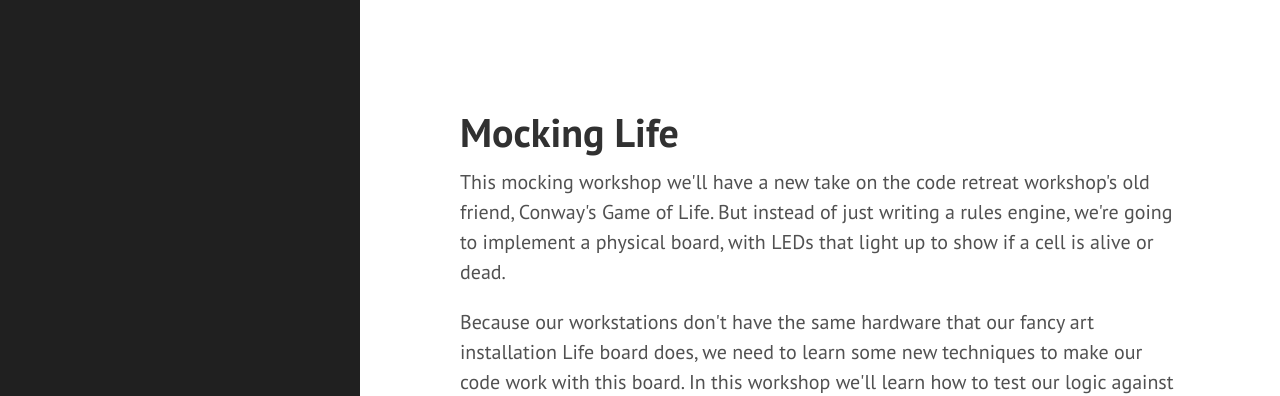
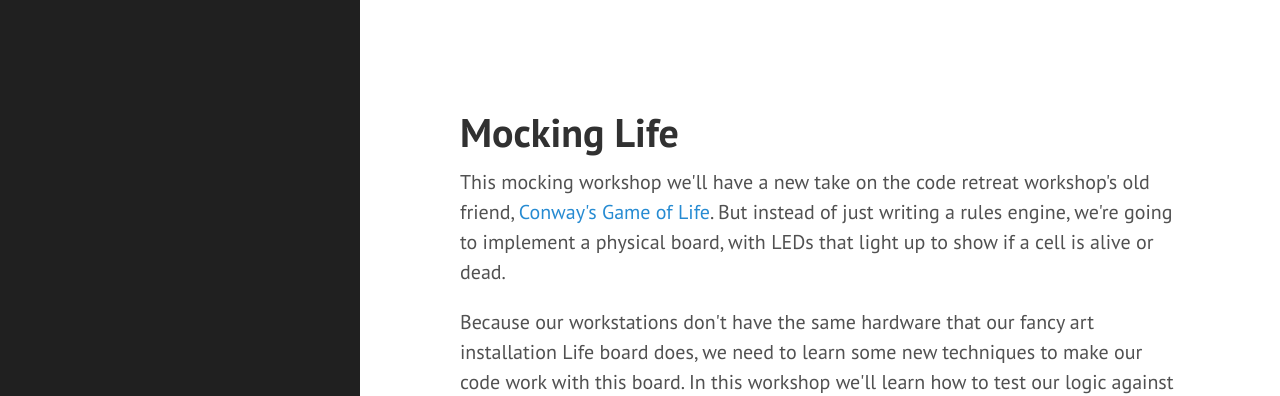
Before and after one commit to LazarusID/embedded-life, a Jekyll site: the page built from docs/index.html, in a window 1280 px wide and 1068 px high. Shown: the top 396 px of the window. Built offline with Jekyll 4.4.1, drawn with Linux system fonts in a browser that asks for light colours; the list of posts is cut into pages by our own code; part of the change alters nothing that is shown.

```diff
--- a/docs/index.html
+++ b/docs/index.html
@@ -5,7 +5,10 @@ title: Home
 
 <h1>Mocking Life</h1>
 
-<p>This mocking workshop we'll have a new take on the code retreat workshop's old friend, Conway's Game of Life. But
+<p>This mocking workshop we'll have a new take on the code retreat
+workshop's old friend, <a
+	href="https://en.wikipedia.org/wiki/Conway%27s_Game_of_Life">Conway's
+	Game of Life</a>. But
   instead of just writing a rules engine, we're going to implement a physical board, with LEDs that light up to show if
   a cell is alive or dead.</p>
 
```
